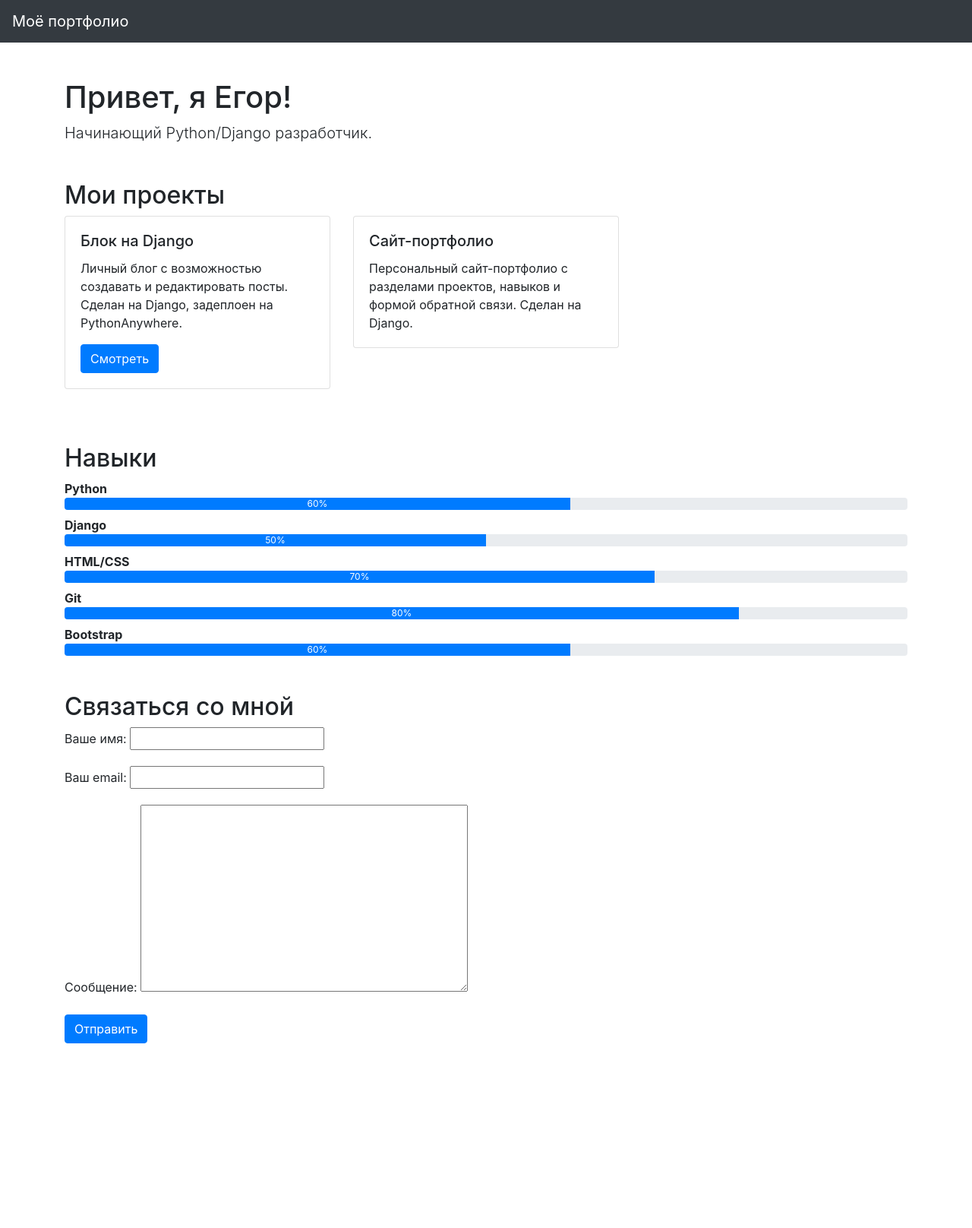
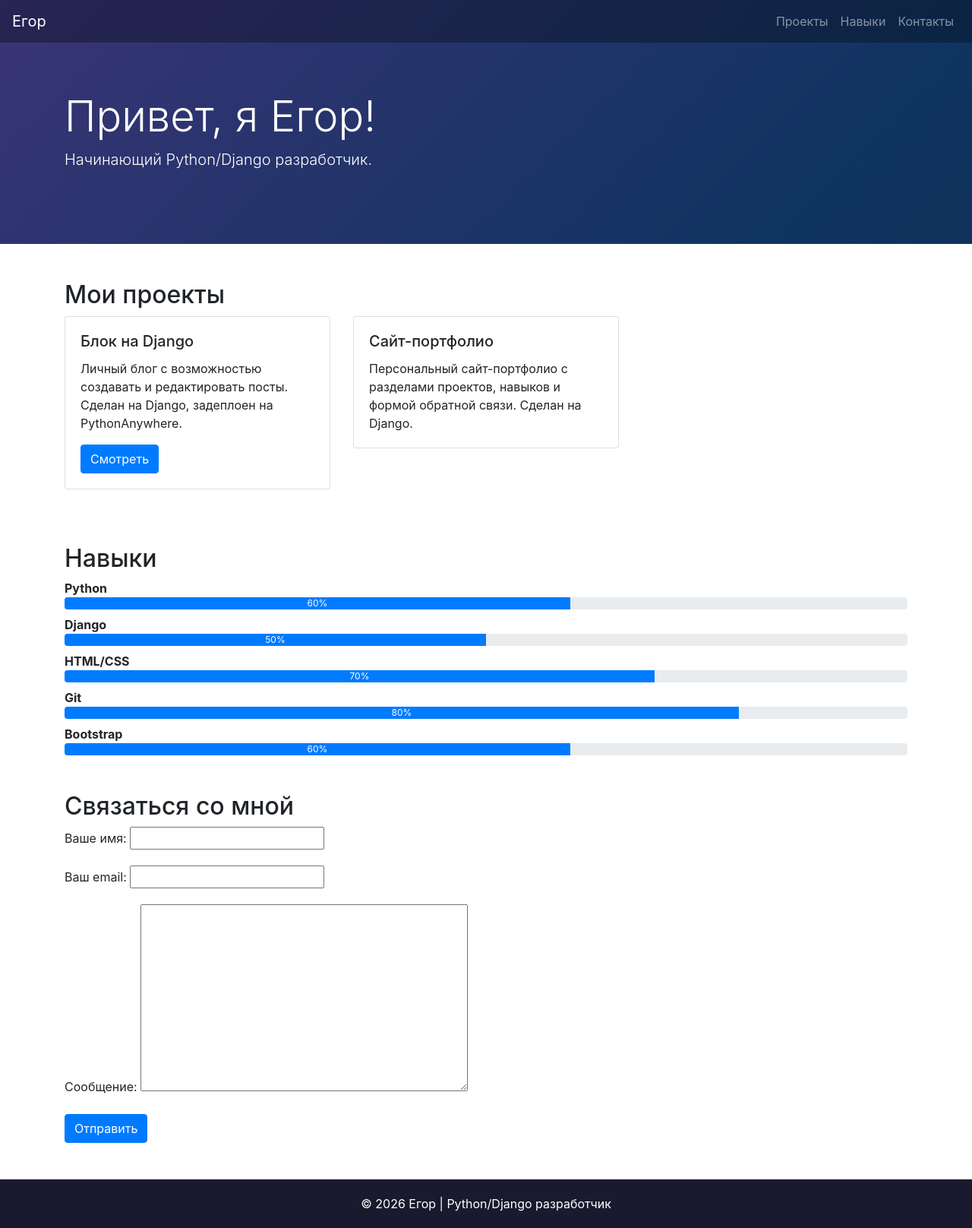
Before and after one commit to AyFMen/portfolio, a Django app: page / in a window 1280 px wide. Shown: the whole page at 76% size. Before the commit the page ends 1373 px from the top, so only its background shows below. Run offline with Django 5.2, Linux system fonts and the light colour scheme; data comes from the database, SQL or seed files in the repository; some libraries are stand-ins or nearby versions.

Commit message:
Improved design

```diff
--- a/main/templates/main/home.html
+++ b/main/templates/main/home.html
@@ -5,19 +5,51 @@
     <meta name="viewport" content="width=device-width, initial-scale=1">
     <title>Моё портфолио</title>
     <link rel="stylesheet" href="https://maxcdn.bootstrapcdn.com/bootstrap/4.5.2/css/bootstrap.min.css">
+    <style>
+        @keyframes gradient {
+            0% { background-position: 0% 50%; }
+            50% { background-position: 100% 50%; }
+            100% { background-position: 0% 50%; }
+        }
+        .hero {
+            background: linear-gradient(-45deg, #1a1a2e, #16213e, #0f3460, #533483);
+            background-size: 400% 400%;
+            animation: gradient 8s ease infinite;
+            padding: 120px 0 80px 0;
+            color: white;
+            position: relative;
+        }
+        .card:hover {
+            box-shadow: 0 8px 20px rgba(0,0,0,0.2);
+            transform: translateY(-5px);
+            transition: all 0.3s ease;
+        }
+        .card {
+            transition: all 0.3s ease;
+        }
+    </style>
 </head>
 <body>
 
-    <nav class="navbar navbar-dark bg-dark">
-        <a class="navbar-brand" href="#">Моё портфолио</a>
+    <nav class="navbar navbar-expand-lg navbar-dark" style="background: rgba(0,0,0,0.3); position: absolute; width: 100%; z-index: 10;">
+        <a class="navbar-brand" href="#">Егор</a>
+        <div class="collapse navbar-collapse">
+            <ul class="navbar-nav ml-auto">
+                <li class="nav-item"><a class="nav-link" href="#projects">Проекты</a></li>
+                <li class="nav-item"><a class="nav-link" href="#skills">Навыки</a></li>
+                <li class="nav-item"><a class="nav-link" href="#contact">Контакты</a></li>
+            </ul>
+        </div>
     </nav>
 
-    <div class="container mt-5">
-        <h1>Привет, я Егор!</h1>
-        <p class="lead">Начинающий Python/Django разработчик.</p>
+    <div class="hero">
+        <div class="container">
+            <h1 class="display-4">Привет, я Егор!</h1>
+            <p class="lead">Начинающий Python/Django разработчик.</p>
+        </div>
     </div>
 
-    <div class="container mt-5">
+    <div class="container mt-5" id="projects">
         <h2>Мои проекты</h2>
         <div class="row">
             {% for project in projects %}
@@ -36,7 +68,7 @@
         </div>
     </div>
 
-    <div class="container mt-5 mb-5">
+    <div class="container mt-5" id="skills">
         <h2>Навыки</h2>
         {% for skill in skills %}
         <div class="mb-2">
@@ -48,7 +80,7 @@
         {% endfor %}
     </div>
 
-    <div class="container mt-5 mb-5">
+    <div class="container mt-5 mb-5" id="contact">
         <h2>Связаться со мной</h2>
         {% if success %}
             <div class="alert alert-success">Сообщение отправлено!</div>
@@ -60,5 +92,9 @@
         </form>
     </div>
 
+    <footer style="background: #1a1a2e; color: white; padding: 20px 0; text-align: center;">
+        <p class="mb-0">© 2026 Егор | Python/Django разработчик</p>
+    </footer>
+
 </body>
 </html>
```
Also changed, not shown: 1 other file.
